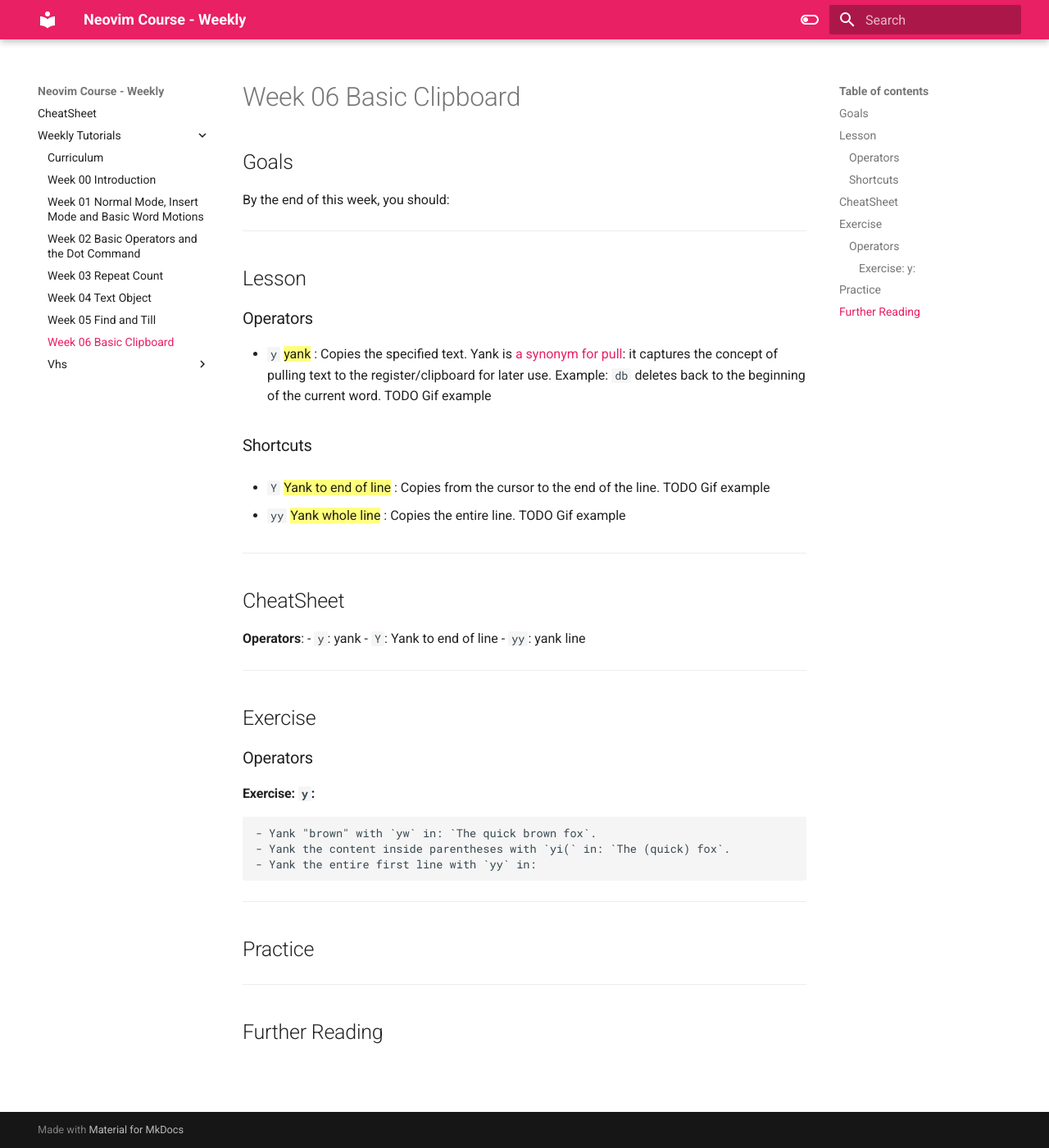
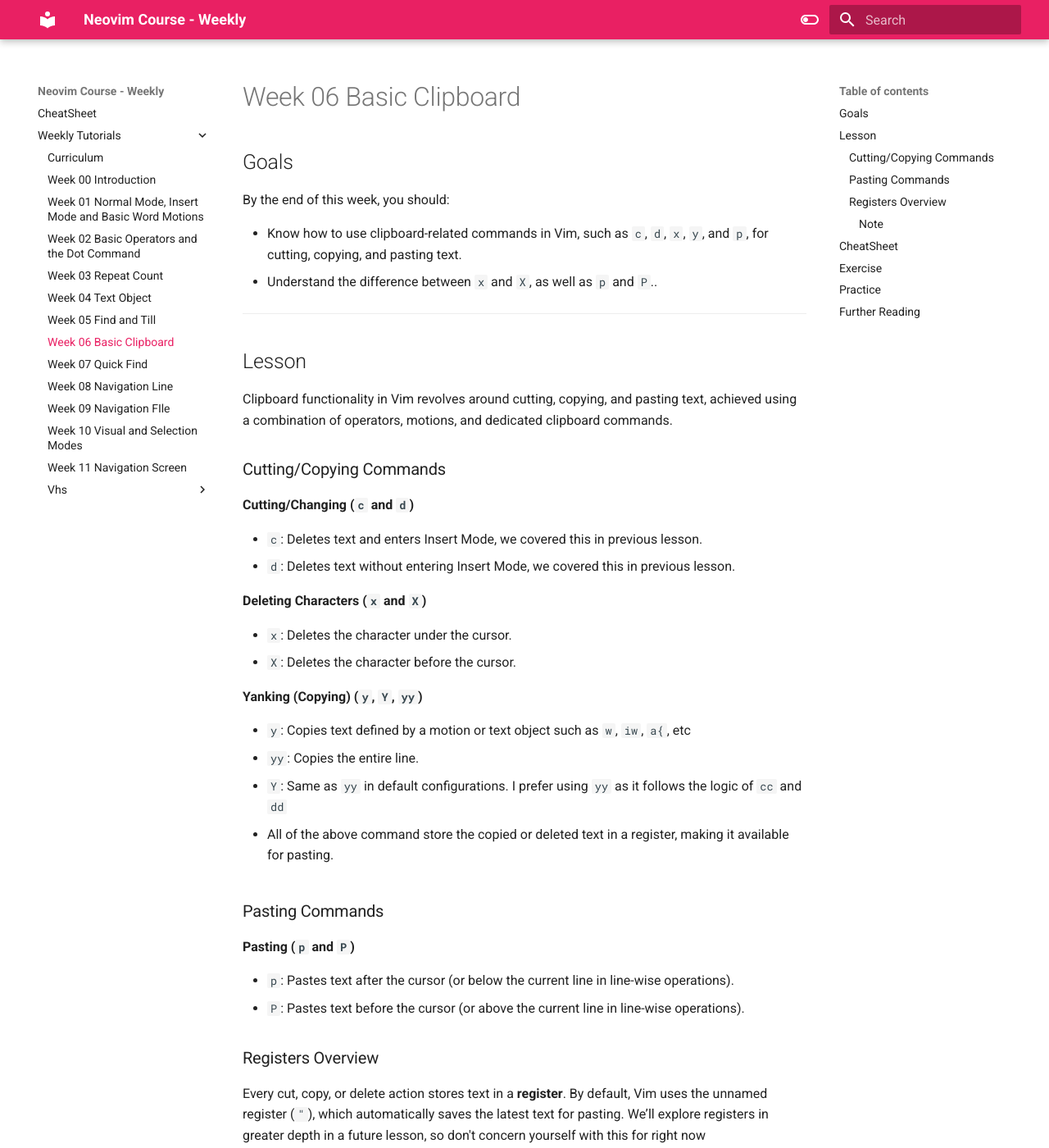
Before and after one commit to karamfil/course-vim, an MkDocs documentation site: the page built from docs/Weekly Tutorials/Week 06 Basic Clipboard.md, in a window 1280 px wide and 1400 px high. Shown: the whole window at 82% size. Built offline with MkDocs 1.6.1 and Material for MkDocs 9.7.7, drawn with Linux system fonts in a browser that asks for light colours; some of the changed text lies outside the part shown.

Commit message:
added 06 yank, 07 word find, 08 line navigation

```diff
--- a/docs/Weekly Tutorials/Week 06 Basic Clipboard.md
+++ b/docs/Weekly Tutorials/Week 06 Basic Clipboard.md
@@ -5,53 +5,104 @@
 
 By the end of this week, you should:
 
+- Know how to use clipboard-related commands in Vim, such as `c`, `d`, `x`, `y`, and `p`, for cutting, copying, and pasting text.
+- Understand the difference between `x` and `X`, as well as `p` and `P`..
+
 
 ---
 
 ## Lesson
 
+Clipboard functionality in Vim revolves around cutting, copying, and pasting text, achieved using a combination of operators, motions, and dedicated clipboard commands.
 
-### Operators
+### Cutting/Copying Commands
 
-- `y` ==yank== : Copies the specified text. Yank is [a synonym for pull](http://www.oxforddictionaries.com/definition/english/yank): it captures the concept of pulling text to the register/clipboard for later use.
-	Example: `db` deletes back to the beginning of the current word.
-	TODO Gif example
+**Cutting/Changing (`c` and `d`)**
 
+- `c`: Deletes text and enters Insert Mode, we covered this in previous lesson.
+- `d`: Deletes text without entering Insert Mode, we covered this in previous lesson.
 
-### Shortcuts
+**Deleting Characters (`x` and `X`)**
 
-- `Y` ==Yank to end of line== : Copies from the cursor to the end of the line.
-	TODO Gif example
+- `x`: Deletes the character under the cursor.
+- `X`: Deletes the character before the cursor.
 
-- `yy` ==Yank whole line== : Copies the entire line.
-	TODO Gif example
+**Yanking (Copying) (`y`, `Y`, `yy`)**
+
+- `y`: Copies text defined by a motion or text object such as `w`, `iw`, `a{`, etc
+- `yy`: Copies the entire line.
+- `Y`: Same as `yy` in default configurations. I prefer using `yy` as it follows the logic of `cc` and `dd`
+
+- All of the above command store the copied or deleted text in a register, making it available for pasting.
+
+### Pasting Commands
+
+**Pasting (`p` and `P`)**
+
+- `p`: Pastes text after the cursor (or below the current line in line-wise operations).
+- `P`: Pastes text before the cursor (or above the current line in line-wise operations).
+
+### Registers Overview
+
+Every cut, copy, or delete action stores text in a **register**. By default, Vim uses the unnamed register (`"`), which automatically saves the latest text for pasting. We’ll explore registers in greater depth in a future lesson, so don't concern yourself with this for right now
+
+#### Note
+
+By default, change commands (`c`) replace the current clipboard content. This can be frustrating when you want to enter Insert Mode with `c` and paste text, only to find that the clipboard was overwritten by the text you just deleted with the change command, instead of retaining the text you intended to paste. There are different solutions to handle this, which we will cover in future lessons:
+
+- **Plugins**: Some plugins can modify the default behavior of `c` commands to preserve the clipboard content.
+- **Visual Mode**: Instead of using `c` to replace text, you can select the text in Visual Mode and then paste directly, ensuring the clipboard content remains intact.
 
 ---
 
 ## CheatSheet
 
-**Operators**:
-- `y`: yank
-- `Y`: Yank to end of line
-- `yy`: yank line
+**Change single character**
+
+- `x` : delete a character under the cursor
+- `X` : delete a character before the cursor
+
+**Yanking**:
+
+- `y` + motion: Yank text.
+- `yy` or `Y`: Yank the entire line.
+
+**Pasting**:
+
+- `p`: Paste after.
+- `P`: Paste before.
 
 ---
 
 ## Exercise
 
-### Operators
+Use `d` combined with motions to delete specific text:
 
-#### Exercise: `y`:
-    - Yank "brown" with `yw` in: `The quick brown fox`.
-    - Yank the content inside parentheses with `yi(` in: `The (quick) fox`.
-    - Yank the entire first line with `yy` in:
+- Delete a word using `dw` and paste it using `p`.
+
+Practice yanking and pasting:
+
+- Yank a single word with `yw` and paste it using `p`.
+- Yank the entire line using `yy` and paste it above using `P`.
+
+Experiment with `x` and `X`:
+
+- Use `x` to delete characters under the cursor.
+- Use `X` to delete the character before the cursor.
+- Whit this knowledge you can use `xp` to swap 2 characters.
+
+Practice pasting with `p` and `P`, and compare their behavior:
+
+- Paste text after the cursor using `p`.
+- Paste text before the cursor using `P`.
 
 ---
 
 ## Practice
 
-
-
+- **Change Commands**: Remember by default change commands `d`, `c`, `x`, and `y` add text to the clipboard (unnamed register)
+- **Pasting**: Practice pasting text with `p` and `P`. Pay attention to the positioning of the cursor and how the pasted text aligns relative to the cursor.
+- **Evaluate Efficiency**: As you practice, reflect on whether your use of clipboard commands and motions minimizes unnecessary steps. Explore how commands like `yy` or `p` save time compared to manually selecting and inserting text.
 
 ---
 
```
Also changed, not shown: docs/Weekly Tutorials/Curriculum.md (+9 -8 lines), docs/Weekly Tutorials/Week 07 Quick Find.md (added, +78 -0 lines), docs/Weekly Tutorials/Week 08 Navigation Line.md (added, +81 -0 lines), docs/Weekly Tutorials/Week 09 Navigation FIle.md (added), docs/Weekly Tutorials/Week 10 Visual and Selection Modes.md (added), docs/Weekly Tutorials/Week 11 Navigation Screen.md (added), 7 other files.
